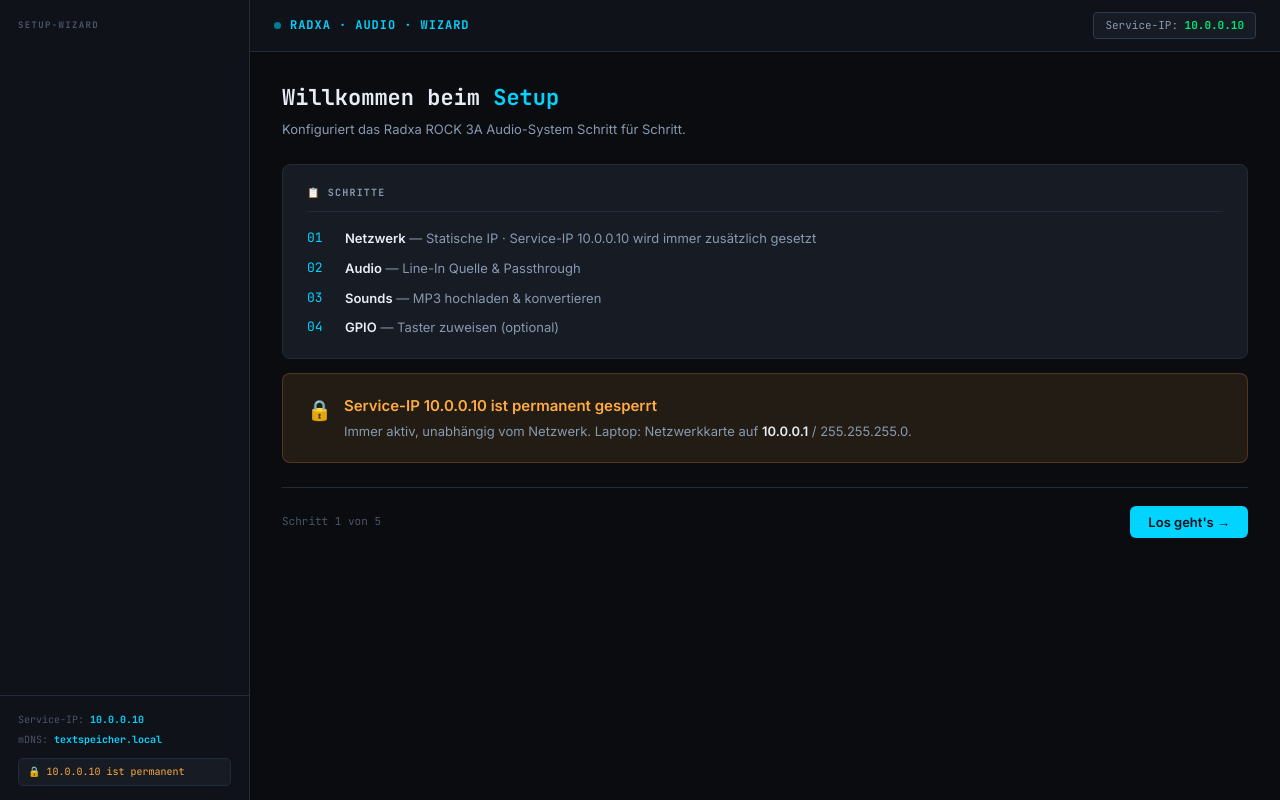
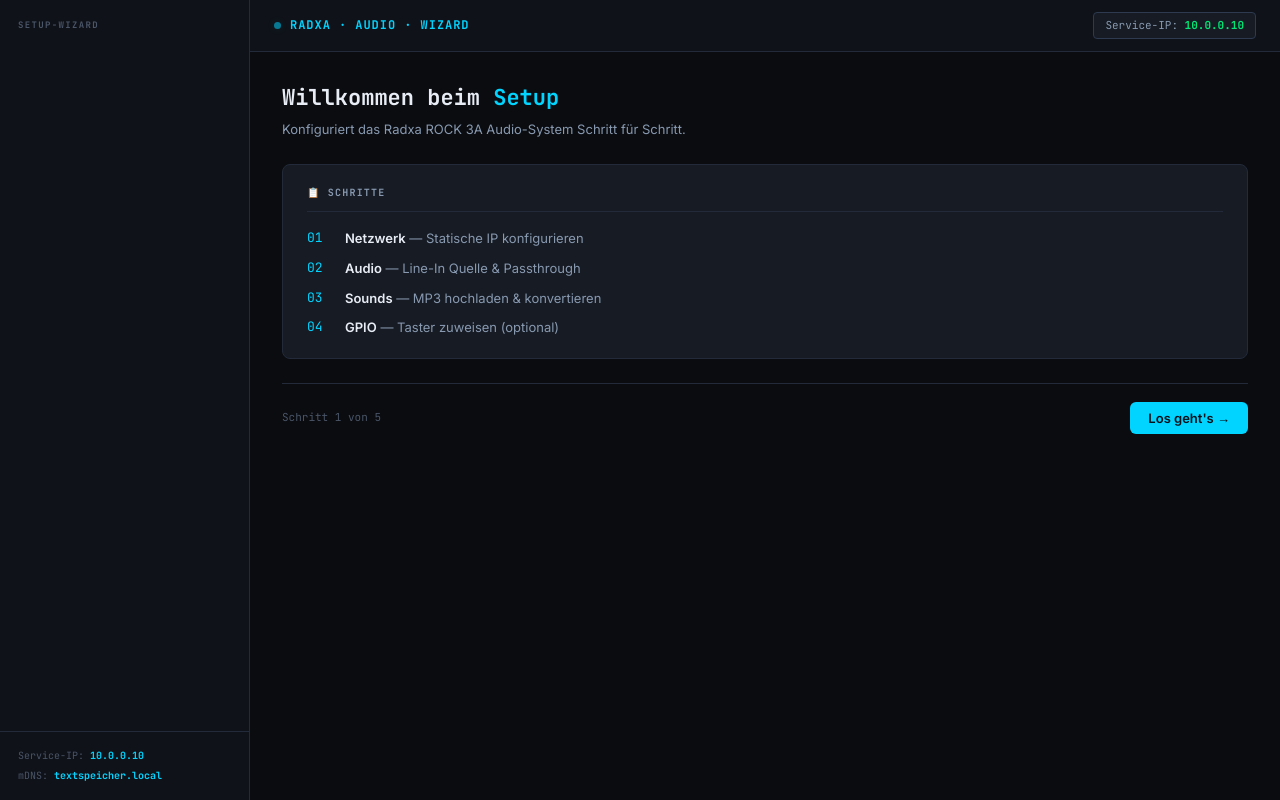
Before and after one commit to dockr69/raspi_app, a Flask app: page / in a window 1280 px wide. Run offline with Flask 3, Linux system fonts and the light colour scheme; data that the repository does not hold is empty; parts of the project's set-up code (start-up, migrations or seed data) failed here and were passed over.

Commit message:
UI/README: Service-IP Hinweise reduziert, Laptop-Anweisung entfernt
Co-Authored-By: Claude Sonnet 4.6 <noreply@anthropic.com>

```diff
--- a/templates/index.html
+++ b/templates/index.html
@@ -250,11 +250,10 @@ input[type=range]{accent-color:var(--acc);width:100%;cursor:pointer;height:4px}
         <div class="ip-card-badge">✓ Konfiguriert</div>
       </div>
       <div class="ip-card service">
-        <div class="ip-card-lock">🔒</div>
-        <div class="ip-card-label">🔒 Service-IP (fest)</div>
+        <div class="ip-card-label">Service-IP</div>
         <div class="ip-card-ip">10.0.0.10</div>
-        <div class="ip-card-sub">textspeicher.local · immer aktiv</div>
-        <div class="ip-card-badge">⚡ Permanent gesperrt</div>
+        <div class="ip-card-sub">textspeicher.local</div>
+        <div class="ip-card-badge">✓ Aktiv</div>
       </div>
     </div>
 
@@ -370,7 +369,6 @@ input[type=range]{accent-color:var(--acc);width:100%;cursor:pointer;height:4px}
     <div class="sb-bottom">
       <div class="sb-bottom-row">Service-IP: <b>10.0.0.10</b></div>
       <div class="sb-bottom-row">mDNS: <b>textspeicher.local</b></div>
-      <div class="sb-lock">🔒 <span>10.0.0.10 ist permanent</span></div>
     </div>
   </nav>
 
@@ -393,19 +391,10 @@ input[type=range]{accent-color:var(--acc);width:100%;cursor:pointer;height:4px}
         <div class="card">
           <div class="card-title">📋 Schritte</div>
           <div style="display:flex;flex-direction:column;gap:9px;font-size:13px;color:var(--t2)">
-            <div style="display:flex;gap:12px"><span style="color:var(--acc);font-family:var(--mono);min-width:26px">01</span><div><b style="color:var(--text)">Netzwerk</b> — Statische IP · Service-IP 10.0.0.10 wird immer zusätzlich gesetzt</div></div>
+            <div style="display:flex;gap:12px"><span style="color:var(--acc);font-family:var(--mono);min-width:26px">01</span><div><b style="color:var(--text)">Netzwerk</b> — Statische IP konfigurieren</div></div>
             <div style="display:flex;gap:12px"><span style="color:var(--acc);font-family:var(--mono);min-width:26px">02</span><div><b style="color:var(--text)">Audio</b> — Line-In Quelle & Passthrough</div></div>
             <div style="display:flex;gap:12px"><span style="color:var(--acc);font-family:var(--mono);min-width:26px">03</span><div><b style="color:var(--text)">Sounds</b> — MP3 hochladen & konvertieren</div></div>
             <div style="display:flex;gap:12px"><span style="color:var(--acc);font-family:var(--mono);min-width:26px">04</span><div><b style="color:var(--text)">GPIO</b> — Taster zuweisen (optional)</div></div>
-          </div>
-        </div>
-        <div class="card" style="background:var(--warn-dim);border-color:rgba(255,171,64,.2)">
-          <div style="display:flex;gap:12px;align-items:flex-start">
-            <span style="font-size:20px">🔒</span>
-            <div>
-              <div style="font-weight:600;color:var(--warn);margin-bottom:3px">Service-IP 10.0.0.10 ist permanent gesperrt</div>
-              <div style="font-size:13px;color:var(--t2)">Immer aktiv, unabhängig vom Netzwerk. Laptop: Netzwerkkarte auf <b style="color:var(--text)">10.0.0.1</b> / 255.255.255.0.</div>
-            </div>
           </div>
         </div>
         <div class="step-nav">
@@ -418,7 +407,7 @@ input[type=range]{accent-color:var(--acc);width:100%;cursor:pointer;height:4px}
       <div class="pane" id="pane-1">
         <div style="margin-bottom:24px">
           <div style="font-family:var(--mono);font-size:22px;font-weight:700">01 · <span style="color:var(--acc)">Netzwerk</span></div>
-          <div style="font-size:13px;color:var(--t2);margin-top:4px">Statische IP für Laptop-Zugriff — zusätzlich zur festen Service-IP 10.0.0.10</div>
+          <div style="font-size:13px;color:var(--t2);margin-top:4px">Statische IP & Netzwerk konfigurieren</div>
         </div>
 
         <div class="card">
@@ -429,12 +418,12 @@ input[type=range]{accent-color:var(--acc);width:100%;cursor:pointer;height:4px}
             <div style="background:var(--s3);border:1px solid var(--border2);border-radius:6px;padding:12px 14px">
               <div style="font-family:var(--mono);font-size:9px;font-weight:700;letter-spacing:.1em;text-transform:uppercase;color:var(--acc);margin-bottom:6px">Statische IP (du wählst)</div>
               <div style="font-family:var(--mono);font-size:18px;color:var(--text)" id="net-preview-static">–.–.–.–</div>
-              <div style="font-size:11px;color:var(--t3);margin-top:2px">Netzwerkzugang Laptop</div>
+              <div style="font-size:11px;color:var(--t3);margin-top:2px">Primäre IP-Adresse</div>
             </div>
             <div style="background:var(--warn-dim);border:1px solid rgba(255,171,64,.2);border-radius:6px;padding:12px 14px">
-              <div style="font-family:var(--mono);font-size:9px;font-weight:700;letter-spacing:.1em;text-transform:uppercase;color:var(--warn);margin-bottom:6px">🔒 Service-IP (fest)</div>
+              <div style="font-family:var(--mono);font-size:9px;font-weight:700;letter-spacing:.1em;text-transform:uppercase;color:var(--acc);margin-bottom:6px">Service-IP</div>
               <div style="font-family:var(--mono);font-size:18px;color:var(--text)">10.0.0.10</div>
-              <div style="font-size:11px;color:var(--t3);margin-top:2px">Immer aktiv · nicht änderbar</div>
+              <div style="font-size:11px;color:var(--t3);margin-top:2px">textspeicher.local</div>
             </div>
           </div>
 
@@ -446,7 +435,7 @@ input[type=range]{accent-color:var(--acc);width:100%;cursor:pointer;height:4px}
             <div class="flabel">Statische IP *</div>
             <div class="fwrap">
               <input type="text" id="net-ip" placeholder="z.B. 192.168.1.100" oninput="onNetInput()" autocomplete="off">
-              <div class="fhint" id="net-ip-hint">Wird zusätzlich zu 10.0.0.10 gesetzt</div>
+              <div class="fhint" id="net-ip-hint">z.B. 192.168.1.100</div>
             </div>
           </div>
           <div class="frow">
@@ -473,7 +462,6 @@ input[type=range]{accent-color:var(--acc);width:100%;cursor:pointer;height:4px}
         </div>
 
         <div class="card" style="padding:14px 18px;font-family:var(--mono);font-size:12px;color:var(--t2);line-height:2.2">
-          <span style="color:var(--t3)">Laptop:</span> IP <b style="color:var(--text)">10.0.0.1</b> · Maske 255.255.255.0 · kein Gateway nötig<br>
           <span style="color:var(--t3)">mDNS:</span> <b style="color:var(--acc)">http://textspeicher.local</b><br>
           <span style="color:var(--t3)">SSH:</span> <b style="color:var(--green)">ssh pi@10.0.0.10</b>
         </div>
```
Also changed, not shown: README.md.
